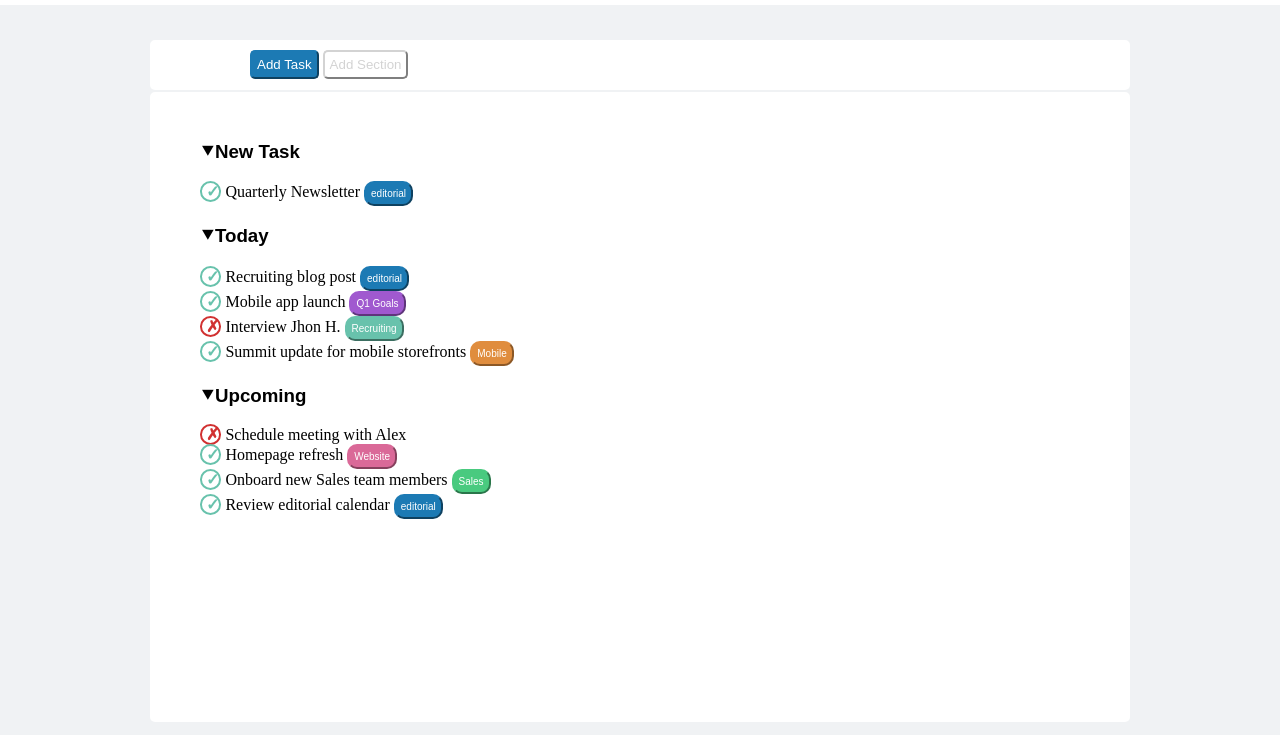
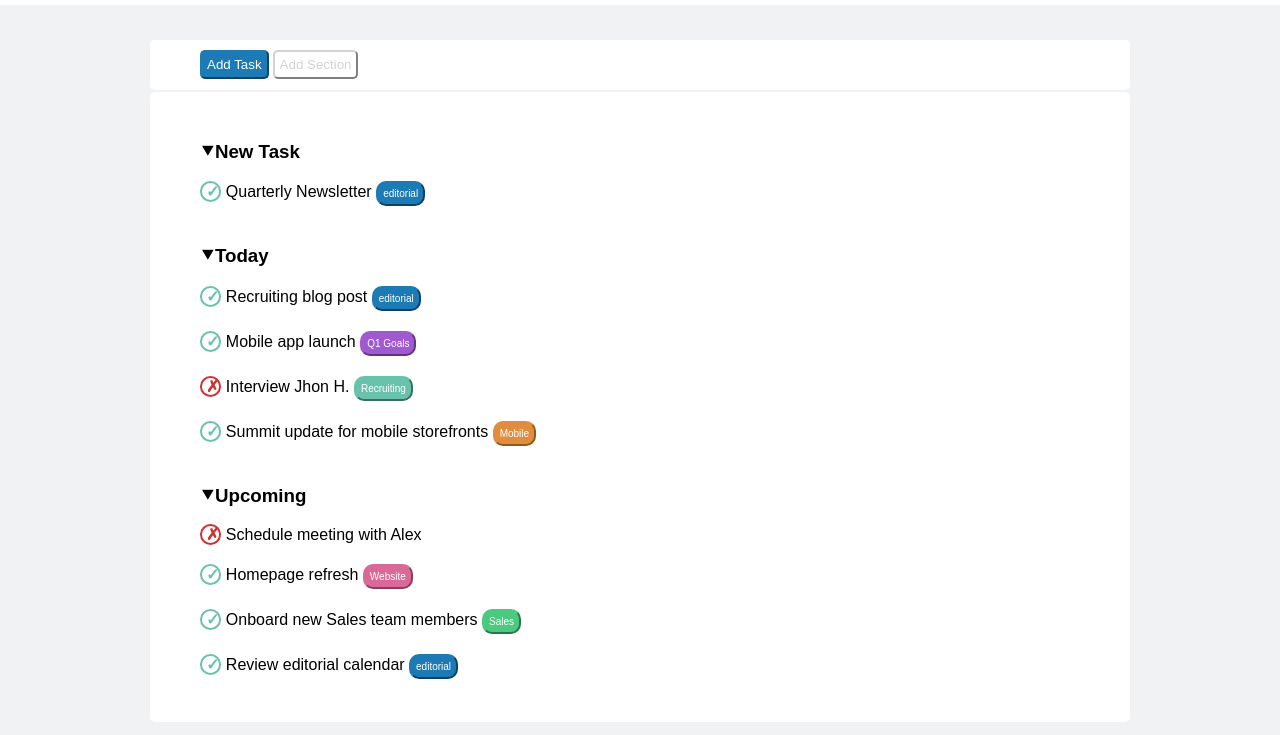
Before and after one commit to DavideVenturelli12/html-css-toboolist, a plain HTML site: page index.html in a window 1280 px wide. Shown: the part 65-800 px from the top of the page. Drawn offline with Linux system fonts and the light colour scheme.

Commit message:
esercizio completato

```diff
--- a/css/style.css
+++ b/css/style.css
@@ -23,7 +23,7 @@ header{
     vertical-align:super;
 }
 
-#sezione-1{
+#add-buttons{
     background-color: white;
     border-radius: 5px;
     margin-top: 35px;
@@ -32,7 +32,7 @@ header{
     height: 50px;
 }
 
-#button1{
+#button-task{
     margin-top: 10px;
     margin-left: 50px;
     background-color: rgb(28, 122, 180);
@@ -42,7 +42,7 @@ header{
     color: white;
 }
 
-#button2{
+#button-section{
     background-color: white;
     border-radius: 5px;
     border-color: lightgrey;
@@ -50,7 +50,7 @@ header{
     color: lightgrey;
 }
 
-#sezione-2{
+#sezione{
     background-color: white;
     border-radius: 5px;
     margin-top: 2px;
@@ -66,6 +66,11 @@ h3{
 
 ul{
     padding-left: 0px;
+    font-family: sans-serif;
+}
+
+li{
+    padding-bottom: 20px;
 }
 
 main .spunta{
--- a/index.html
+++ b/index.html
@@ -8,20 +8,31 @@
     <link rel="stylesheet" href="css/style.css">
 </head>
 <body>
+
+<!--inizio header-->
     <header>
         <img id="logo" src="img/Logo.png" alt="logo-boolean">
         <h1 id="title">Toboolist</h1>
     </header>
+<!--/header-->
+
+<!--inizio main-->
     <main>
-        <section id="sezione-1">
-            <button id="button1">Add Task</button>
-            <button id="button2">Add Section</button>
-        </section>
-        <section id="sezione-2">
+        <div id="add-buttons">
+            <button id="button-task">Add Task</button>
+            <button id="button-section">Add Section</button>
+        </div>
+<!--inizio sezione-->
+        <section id="sezione">
+
+<!--inizio new task-->
             <h3>&#11206;New Task</h3>
             <ul style="list-style: none;">
                 <li><span class="spunta">&check;</span> Quarterly Newsletter <button class="editorial">editorial</button></li>
             </ul>
+<!--/new task-->
+
+<!--inizio today-->
             <h3>&#11206;Today</h3>
             <ul style="list-style: none;">
                 <li><span class="spunta">&check;</span> Recruiting blog post <button class="editorial">editorial</button></li>
@@ -29,6 +40,9 @@
                 <li><span class="croce">&cross;</span> Interview Jhon H. <button id="recruiting">Recruiting</button></li>
                 <li><span class="spunta">&check;</span> Summit update for mobile storefronts <button id="mobile">Mobile</button></li>
             </ul>
+<!--/today-->
+
+<!--inizio upcomig-->
             <h3>&#11206;Upcoming</h3>
             <ul style="list-style: none;">
                 <li><span class="croce">&cross;</span> Schedule meeting with Alex</li>
@@ -36,10 +50,13 @@
                 <li><span class="spunta">&check;</span> Onboard new Sales team members <button id="sales">Sales</button></li>
                 <li><span class="spunta">&check;</span> Review editorial calendar <button class="editorial">editorial</button></li>
             </ul>
+<!--/fine upcoming-->
+
         </section>
-
+<!--/sezione-->
 
     </main>
+<!--/main-->
 
 </body>
 </html>
```
